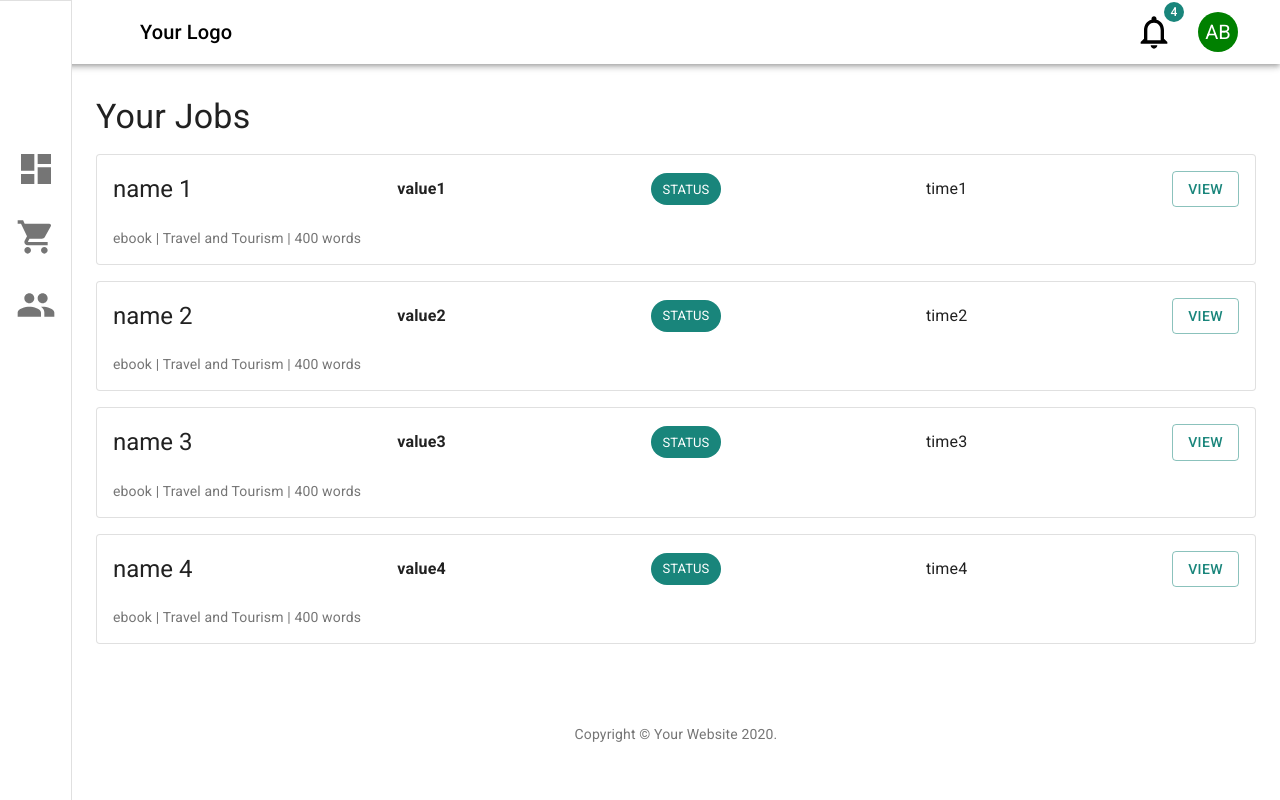
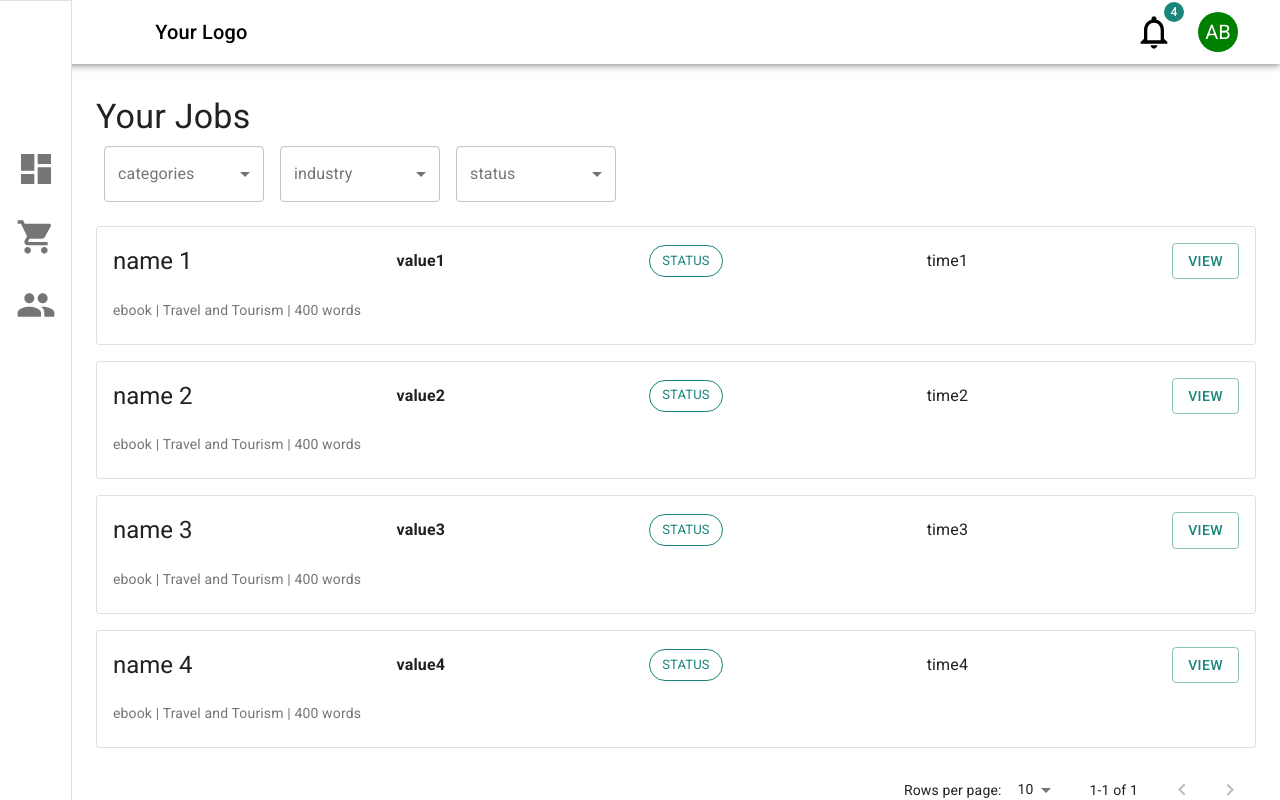
Before and after one commit to reetp1dev/pixelPerfect, a Next.js app: page / in a window 1280 px wide. Built offline with nearby package versions, Linux system fonts and the light colour scheme.

Commit message:
added pagination, dropmenu

```diff
--- a/components/Cards.js
+++ b/components/Cards.js
@@ -1,8 +1,5 @@
 import React, { useState } from "react";
-import { makeStyles } from "@material-ui/core/styles";
 import Card from "@material-ui/core/Card";
-import CardActions from "@material-ui/core/CardActions";
-import CardActionArea from "@material-ui/core/CardActionArea";
 import CardContent from "@material-ui/core/CardContent";
 import Button from "@material-ui/core/Button";
 import Typography from "@material-ui/core/Typography";
@@ -14,14 +11,15 @@ export default function OutlinedCard(props) {
     variant: "outlined",
     view: "View"
   });
+  const [variant, setVariant] = useState("outlined");
   function handleRevise(event) {
     setButtonToggle({ ...buttonToggle, variant: "contained", view: "Revised" });
+    setVariant("default");
     console.log(buttonToggle.variant);
   }
 
   return (
     <Card className={props.pad} variant="outlined">
-      <CardActionArea>
       <CardContent>
         <Grid
           container
@@ -35,7 +33,7 @@ export default function OutlinedCard(props) {
           <Typography>
             <b>{props.value}</b>
           </Typography>
-            <Chip label="STATUS" color="secondary"></Chip>
+          <Chip variant={variant} label="STATUS" color="secondary"></Chip>
           <Typography>{props.time} </Typography>
           <Button
             variant={buttonToggle.variant}
@@ -53,7 +51,6 @@ export default function OutlinedCard(props) {
           ebook | Travel and Tourism | 400 words
         </Typography>
       </CardContent>
-      </CardActionArea>
     </Card>
   );
 }
--- /dev/null
+++ b/components/DropMenu.js
@@ -0,0 +1,51 @@
+import React from "react";
+
+import InputLabel from "@material-ui/core/InputLabel";
+
+import FormControl from "@material-ui/core/FormControl";
+import Select from "@material-ui/core/Select";
+
+export default function DropMenu(props) {
+  const [state, setState] = React.useState({
+    age: "",
+    name: "hai"
+  });
+
+  const inputLabel = React.useRef(null);
+  const [labelWidth, setLabelWidth] = React.useState(0);
+  React.useEffect(() => {
+    setLabelWidth(inputLabel.current.offsetWidth);
+  }, []);
+
+  const handleChange = name => event => {
+    setState({
+      ...state,
+      [name]: event.target.value
+    });
+  };
+
+  return (
+    <div>
+      <FormControl variant="outlined" className={props.className}>
+        <InputLabel ref={inputLabel} htmlFor="outlined-age-native-simple">
+          {props.type}
+        </InputLabel>
+        <Select
+          native
+          value={state.age}
+          onChange={handleChange("age")}
+          labelWidth={labelWidth}
+          inputProps={{
+            name: "age",
+            id: "outlined-age-native-simple"
+          }}
+        >
+          <option value="" />
+          <option value={1}>Type 1</option>
+          <option value={2}>Type 2</option>
+          <option value={3}>Type 2</option>
+        </Select>
+      </FormControl>
+    </div>
+  );
+}
--- a/pages/index.js
+++ b/pages/index.js
@@ -17,6 +17,9 @@ import Link from "@material-ui/core/Link";
 import NotificationsIcon from "@material-ui/icons/NotificationsOutlined";
 import { mainListItems } from "../components/listItems";
 import Cards from "../components/Cards";
+import TablePagination from "@material-ui/core/TablePagination";
+import DropMenu from "../components/DropMenu";
+import Grid from "@material-ui/core/Grid";
 
 function Copyright() {
   return (
@@ -78,7 +81,7 @@ const useStyles = makeStyles(theme => ({
 
     flexGrow: 1,
     color: "black",
-    marginLeft: theme.spacing(14.5),
+    marginLeft: theme.spacing(16.4),
     width: "20 px"
   },
   drawerPaper: {
@@ -123,6 +126,13 @@ const useStyles = makeStyles(theme => ({
   cardname: {
     marginTop: theme.spacing(2),
     marginBottom: theme.spacing(2)
+  },
+  formControl: {
+    margin: theme.spacing(1),
+    minWidth: 160
+  },
+  selectEmpty: {
+    marginTop: theme.spacing(2)
   }
 }));
 
@@ -134,8 +144,22 @@ export default function Dashboard() {
     { name: "name 4", value: "value4", time: "time4" }
   ];
 
+  const rows = [1];
+
   const classes = useStyles();
   const [open, setOpen] = React.useState(false);
+
+  const [page, setPage] = React.useState(0);
+  const [rowsPerPage, setRowsPerPage] = React.useState(10);
+
+  const handleChangePage = (event, newPage) => {
+    setPage(newPage);
+  };
+
+  const handleChangeRowsPerPage = event => {
+    setRowsPerPage(+event.target.value);
+    setPage(0);
+  };
 
   return (
     <div className={classes.root}>
@@ -172,6 +196,16 @@ export default function Dashboard() {
           <Typography component="h1" variant="h4" color="inherit">
             Your Jobs
           </Typography>
+          <Grid
+            container
+            direction="row"
+            justify="flex-start"
+            alignItems="center"
+          >
+            <DropMenu className={classes.formControl} type="categories" />
+            <DropMenu className={classes.formControl} type="industry" />
+            <DropMenu className={classes.formControl} type="status" />
+          </Grid>
 
           {booklist.map(book => (
             <Cards
@@ -181,6 +215,15 @@ export default function Dashboard() {
               time={book.time}
             />
           ))}
+          <TablePagination
+            rowsPerPageOptions={[10, 25, 100]}
+            component="div"
+            count={rows.length}
+            rowsPerPage={rowsPerPage}
+            page={page}
+            onChangePage={handleChangePage}
+            onChangeRowsPerPage={handleChangeRowsPerPage}
+          />
         </Container>
 
         <Box pt={4}>
```
Lines whose indentation alone changed are shown as unchanged.
